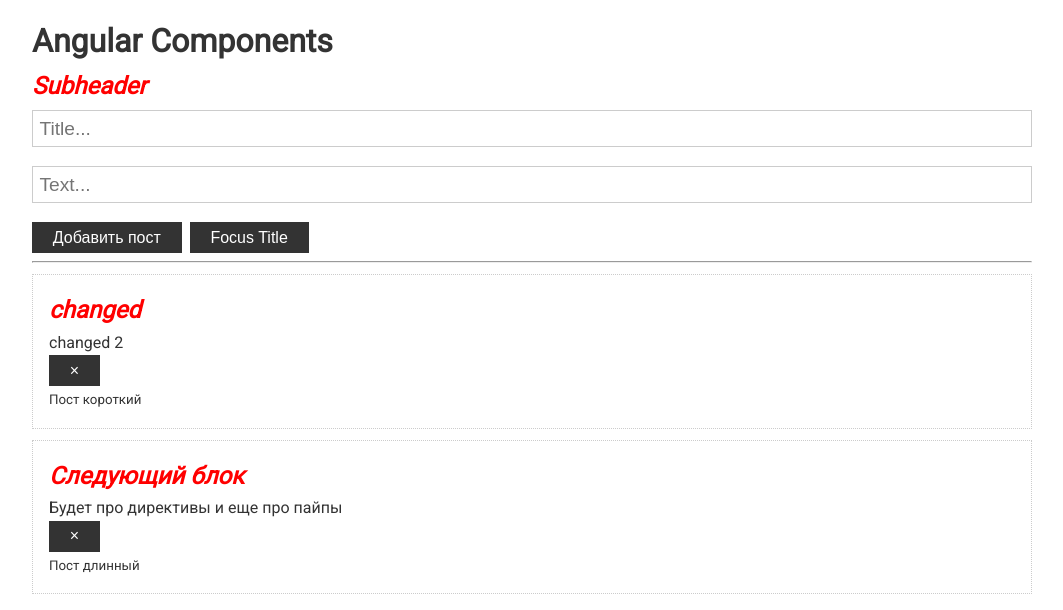
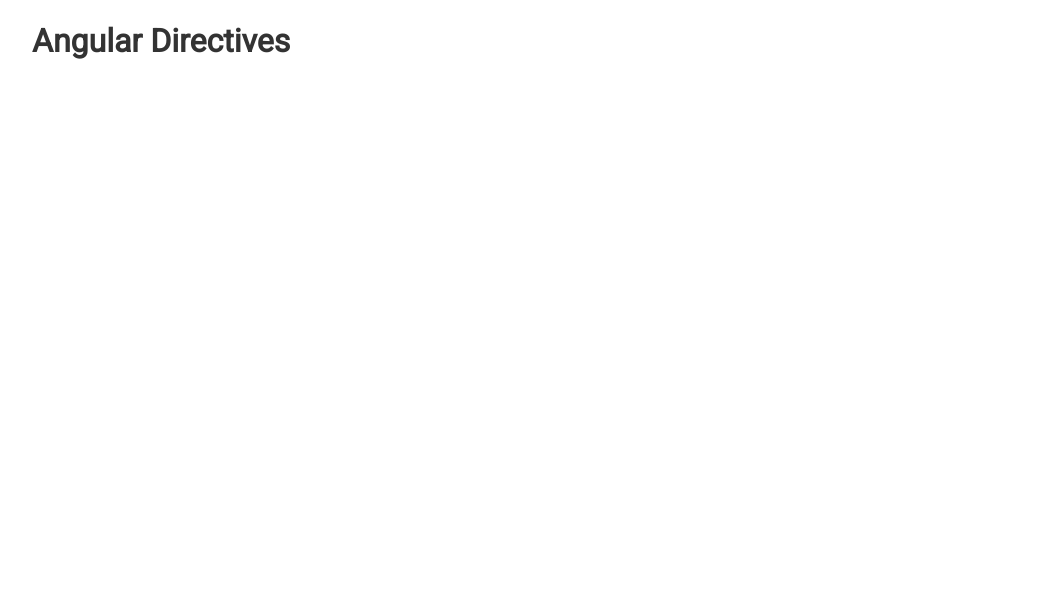
Before and after one commit to Comprehensher/angular-conspect, an Angular app: page / in a window 1280 px wide. Shown: the top 610 px of the page, without its empty margins (108-1171 px from the left). Built offline with nearby package versions, Linux system fonts and the light colour scheme.

Commit message:
Initial commit before next block 4 - Directives

```diff
--- a/src/app/app.component.html
+++ b/src/app/app.component.html
@@ -1,28 +1,4 @@
 <div class="container">
-  <h1>Angular Components</h1>
-<!-- Тот стиль который мы прописали для h2 в post-component сюда ПРИМЕНИТСЯ-->
-  <h2>Subheader</h2>
-
-  <!--  Если хотим получить из другой компоненты используем []
-  и для того чтобы передать некоторые объекты в метод мы используем ключевое слово event-->
-  <app-post-form
-    (onAdd)="updatePosts($event)"
-  ></app-post-form>
-
-  <hr />
-
-<!--  Если хотим передать во внутрь другой компоненты используем []-->
-  <app-post
-    *ngFor="let p of posts"
-    [myPost]="p"
-    (onRemove)="removePost($event)"
-  >
-    <div #info>
-      <small *ngIf="p.text.length > 10; else short">Пост длинный</small>
-      <ng-template #short>
-        <small>Пост короткий</small>
-      </ng-template>
-    </div>
-  </app-post>
+  <h1>Angular Directives</h1>
 
 </div>
--- a/src/app/app.component.ts
+++ b/src/app/app.component.ts
@@ -1,44 +1,10 @@
-import {Component, OnInit} from '@angular/core';
+import {Component} from '@angular/core';
 
-export interface Post {
-  title: string
-  text: string
-  id?: number
-}
 @Component({
   selector: 'app-root',
   templateUrl: './app.component.html',
   styleUrls: ['./app.component.scss']
 })
-export class AppComponent implements OnInit {
-  posts: Post[] = [
-    {title: 'Хочу выучить Angular компоненты', text: 'Я все еще учу компоненты', id: 1},
-    {title: 'Следующий блок', text: 'Будет про директивы и еще про пайпы', id: 2}
-  ]
-
-  ngOnInit(): void {
-    setTimeout(() => {
-      console.log('Timeout')
-      this.posts[0] = {
-        title: 'changed',
-        text: 'changed 2',
-        id: 33
-      }
-    }, 5000)
-  }
-
-  updatePosts(post: Post) {
-    // добавляем в  массив как первый элемент, в начало списка
-    this.posts.unshift(post)
-    // console.log('Post', post)
-  }
-
-  removePost(id: number) {
-    console.log('Id to remove', id)
-    // для удаления из массива
-    // на каждой иттерации мы будем получать объект p, и даллее если p.id не совпадает с переданным id мы его исключаем
-    // из результирующего массива posts
-    this.posts = this.posts.filter(p => p.id !== id)
-  }
+export class AppComponent {
 
 }
--- a/src/app/post-form/post-form.component.html
+++ /dev/null
@@ -1,17 +0,0 @@
-<div>
-  <!-- adding reference to this html element using symbol # -->
-  <input type="text"
-         class="form-control"
-         placeholder="Title..."
-         [(ngModel)]="title"
-         #titleInput
-  >
-  <input type="text"
-         class="form-control"
-         placeholder="Text..."
-         [(ngModel)] ="text"
-  >
-
-  <button class="btn" (click) = "addPost()">Добавить пост</button>
-  <button class="btn" (click)="focusTitle()">Focus Title</button>
-</div>
--- a/src/app/post-form/post-form.component.ts
+++ /dev/null
@@ -1,35 +0,0 @@
-import {Component, ElementRef, EventEmitter, Output, ViewChild} from '@angular/core';
-import {Post} from "../app.component";
-
-@Component({
-  selector: 'app-post-form',
-  templateUrl: './post-form.component.html',
-  styleUrls: ['./post-form.component.scss']
-})
-export class PostFormComponent {
-
-  @Output() onAdd: EventEmitter<Post> = new EventEmitter<Post>()
-  // именно здсь мы в переменной получаем наш html-element
-  @ViewChild('titleInput', {static: false}) inputRef: ElementRef
-
-  title = ''
-  text = ''
-
-  addPost() {
-    if (this.text.trim() && this.title.trim()) {
-      const post: Post = {
-        title: this.title,
-        text: this.text
-      }
-      // вызываем тогда когда хотим отправить какие-то данные наружу
-      this.onAdd.emit(post)
-
-      this.title = this.text = ''
-    }
-  }
-
-  focusTitle() {
-    this.inputRef.nativeElement.focus()
-  }
-
-}
--- a/src/app/post/post.component.html
+++ /dev/null
@@ -1,10 +0,0 @@
-<div class="card">
-  <h2>{{post.title}}</h2>
-  <p>{{post.text}}</p>
-
-<!--  кнопка которая удляет post-компонент для проверки ngOnDestroy life cycle-->
-  <button class="btn" (click)="removePost()" >&times;</button>
-
-<!--  место куда нам нужно рендерить тот контент который поступает из вне-->
-  <ng-content></ng-content>
-</div>
--- a/src/app/post/post.component.scss
+++ /dev/null
@@ -1,5 +0,0 @@
-h2 {
-  font-weight: bold;
-  font-style: italic;
-  color: red;
-}
--- a/src/app/post/post.component.ts
+++ /dev/null
@@ -1,86 +0,0 @@
-import {
-  AfterContentChecked,
-  AfterContentInit,
-  AfterViewChecked,
-  AfterViewInit,
-  ChangeDetectionStrategy,
-  Component,
-  ContentChild,
-  DoCheck,
-  ElementRef,
-  EventEmitter,
-  Input,
-  OnChanges,
-  OnDestroy,
-  OnInit,
-  Output,
-  SimpleChanges,
-  ViewEncapsulation
-} from '@angular/core';
-import {Post} from "../app.component";
-
-@Component({
-  selector: 'app-post',
-  templateUrl: './post.component.html',
-  styleUrls: ['./post.component.scss'],
-  changeDetection: ChangeDetectionStrategy.OnPush,
-  encapsulation: ViewEncapsulation.None
-})
-export class PostComponent implements
-  OnInit,
-  OnChanges,
-  DoCheck,
-  AfterContentInit,
-  AfterContentChecked,
-  AfterViewInit,
-  AfterViewChecked,
-  OnDestroy
-{
-
-  @Input('myPost') post: Post
-  @Output() onRemove = new EventEmitter<number>()
-  @ContentChild('info', {static: true}) infoRef: ElementRef
-
-  removePost() {
-    this.onRemove.emit(this.post.id)
-  }
-
-  constructor() {
-    console.log('constructor')
-  }
-
-  ngOnChanges(changes: SimpleChanges) {
-    console.log('ngOnChanges', changes)
-  }
-
-  ngOnInit() {
-    console.log('ngOnInit')
-    // console.log(this.infoRef.nativeElement)
-  }
-
-  ngDoCheck(): void {
-    console.log('ngDoCheck')
-  }
-
-  ngAfterContentInit(): void {
-    console.log('ngAfterContentInit')
-  }
-
-  ngAfterContentChecked(): void {
-    console.log('ngAfterContentChecked')
-  }
-
-  ngAfterViewInit(): void {
-    console.log('ngAfterViewInit')
-  }
-
-  ngAfterViewChecked(): void {
-    console.log('ngAfterViewChecked')
-  }
-
-  // далее чтобы проверить реализуем удаление компонента
-  ngOnDestroy(): void {
-    console.log('ngOnDestroy')
-  }
-
-}
```
Also changed, not shown: src/app/app.module.ts (+4 -6 lines), src/app/post-form/post-form.component.scss (deleted).
